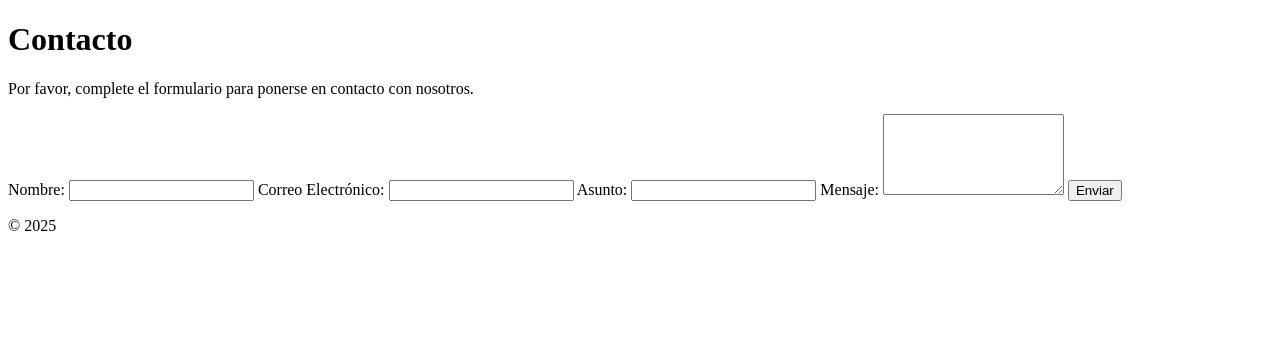
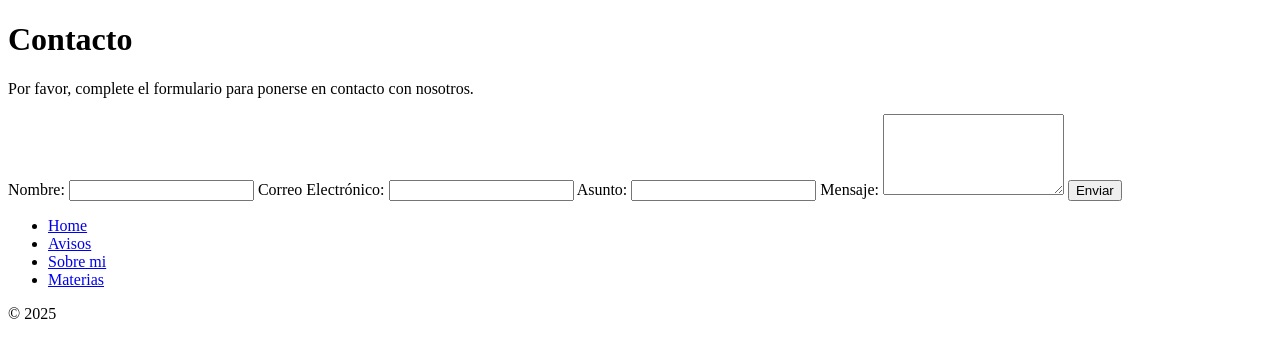
Before and after one commit to bcipolla-uade/UVA1, a plain HTML site: page contacto.html in a window 1280 px wide. Drawn offline with Linux system fonts and the light colour scheme.

Commit message:
Actividad integración-navegacion faltante

```diff
--- a/contacto.html
+++ b/contacto.html
@@ -27,6 +27,14 @@
             <button type="submit">Enviar</button>
         </form>
     </main>
+    <nav>
+        <ul>
+            <li><a href="index.html">Home</a></li>
+            <li><a href="avisos.html">Avisos</a></li>
+            <li><a href="sobremi.html">Sobre mi</a></li>
+            <li><a href="materias.html">Materias</a></li>
+        </ul>
+    </nav>
     <footer>
         <p>&copy; 2025 </p>
     </footer>
```
